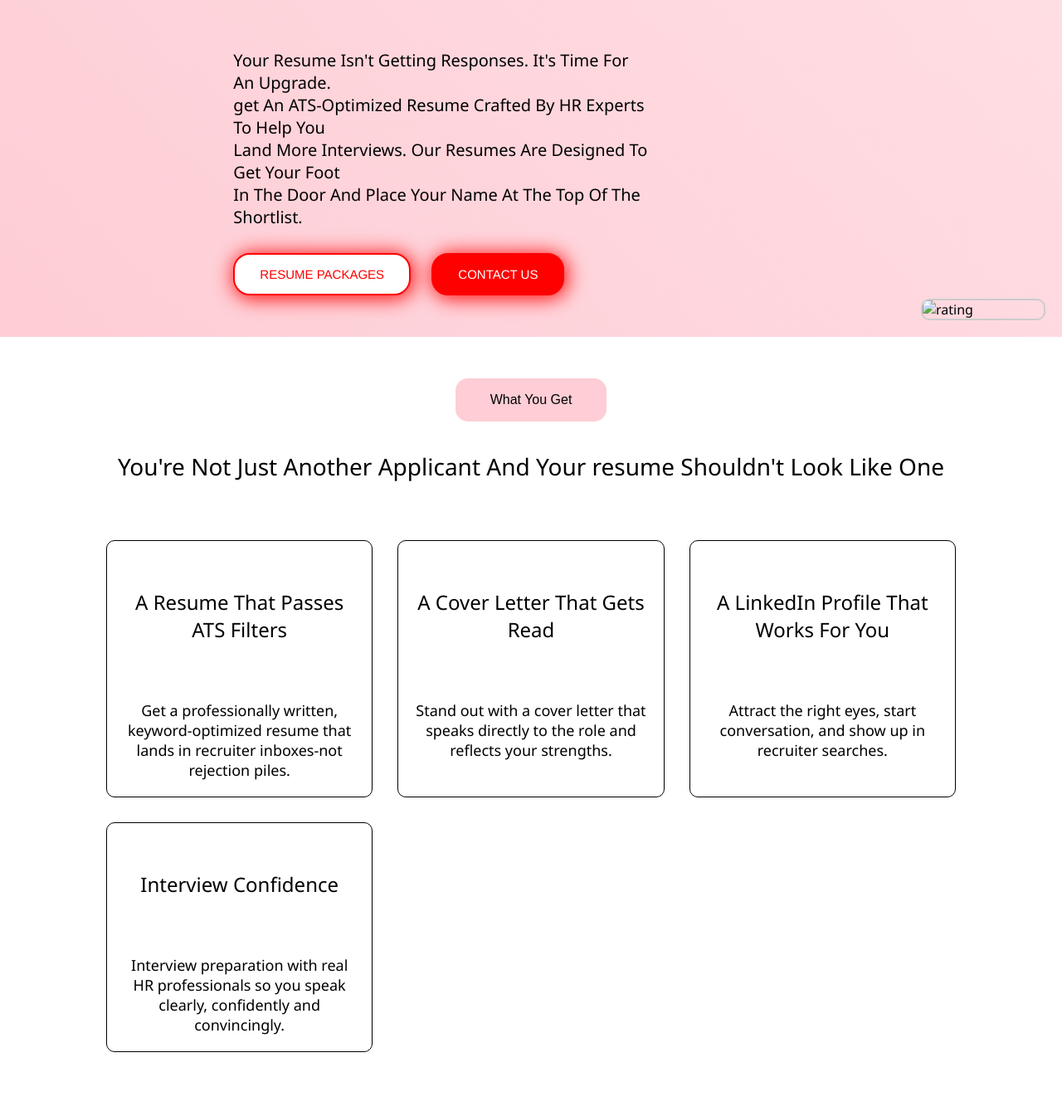
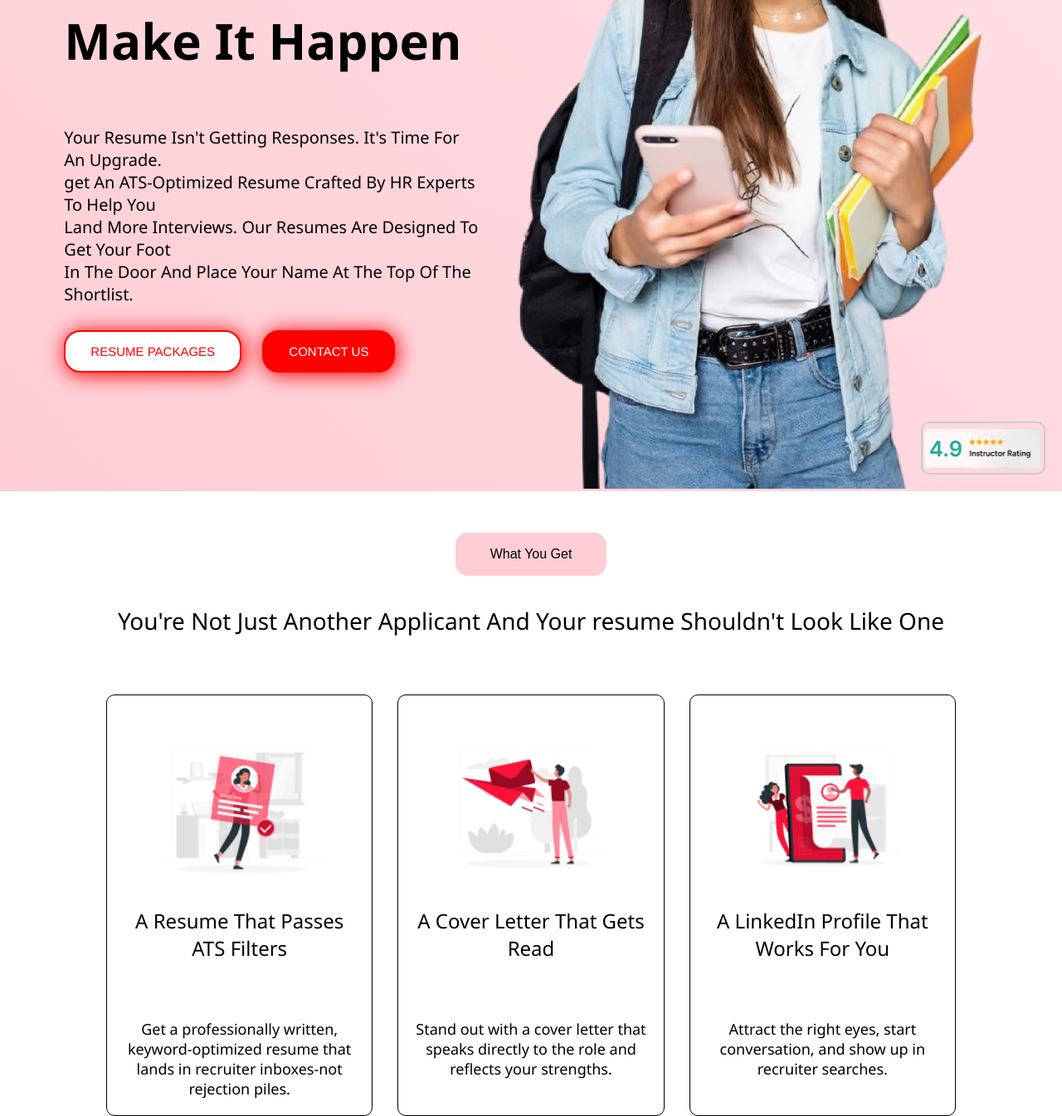
Before and after one commit to TUDUdev/assign, a plain HTML site: page index.html in a window 1280 px wide. Shown: the part 498-1843 px from the top of the page at 83% size. Drawn offline with Linux system fonts and the light colour scheme; the site is published under a folder, as on GitHub Pages, so addresses that start at the root find nothing.

Commit message:
Update index.html

```diff
--- a/index.html
+++ b/index.html
@@ -11,7 +11,7 @@
 <body>
   <div class="header">
     <div class="logo_container">
-      <a href="#"><img class="faq-logo" src="/llogo.jpg" alt="logo"></a>
+      <a href="#"><img class="faq-logo" src="./llogo.jpg" alt="logo"></a>
     </div>
     <div class="nav">
       <a href="#">Home</a>
@@ -40,8 +40,8 @@
         <button class="contact">CONTACT US</button>
       </div>
     </div>
-    <div class="model"> <img src="/stock-image.png" alt=""></div>
-    <img class="rating" src="/rating.png" alt="rating ">
+    <div class="model"> <img src="./stock-image.png" alt=""></div>
+    <img class="rating" src="./rating.png" alt="rating ">
   </div>
   <div class="frame">
     <div class="faq-button">
@@ -50,7 +50,7 @@
     <p class="sayari">You're Not Just Another Applicant And Your resume Shouldn't Look Like One</p>
     <div class="template">
       <div class="template1 tem">
-        <img class="t-image" src="/1.png" alt="">
+        <img class="t-image" src="./1.png" alt="">
         <br>
         <p class="t-header">A Resume That Passes ATS Filters</p>
         <br><br>
@@ -58,7 +58,7 @@
           rejection piles.</p>
       </div>
       <div class="template2 tem ">
-        <img class="t-image" src="/2.png" alt="">
+        <img class="t-image" src="./2.png" alt="">
         <br>
         <p class="t-header">A Cover Letter That Gets Read</p>
         <br><br>
@@ -66,14 +66,14 @@
         </p>
       </div>
       <div class="template3 tem">
-        <img class="t-image" src="/3.png" alt="">
+        <img class="t-image" src="./3.png" alt="">
         <br>
         <p class="t-header">A LinkedIn Profile That Works For You</p>
         <br><br>
         <p class="t-text">Attract the right eyes, start conversation, and show up in recruiter searches.</p>
       </div>
       <div class="template4 tem">
-        <img class="t-image" src="/4.png" alt="">
+        <img class="t-image" src="./4.png" alt="">
         <br>
         <p class="t-header">Interview Confidence</p>
         <br><br>
```
